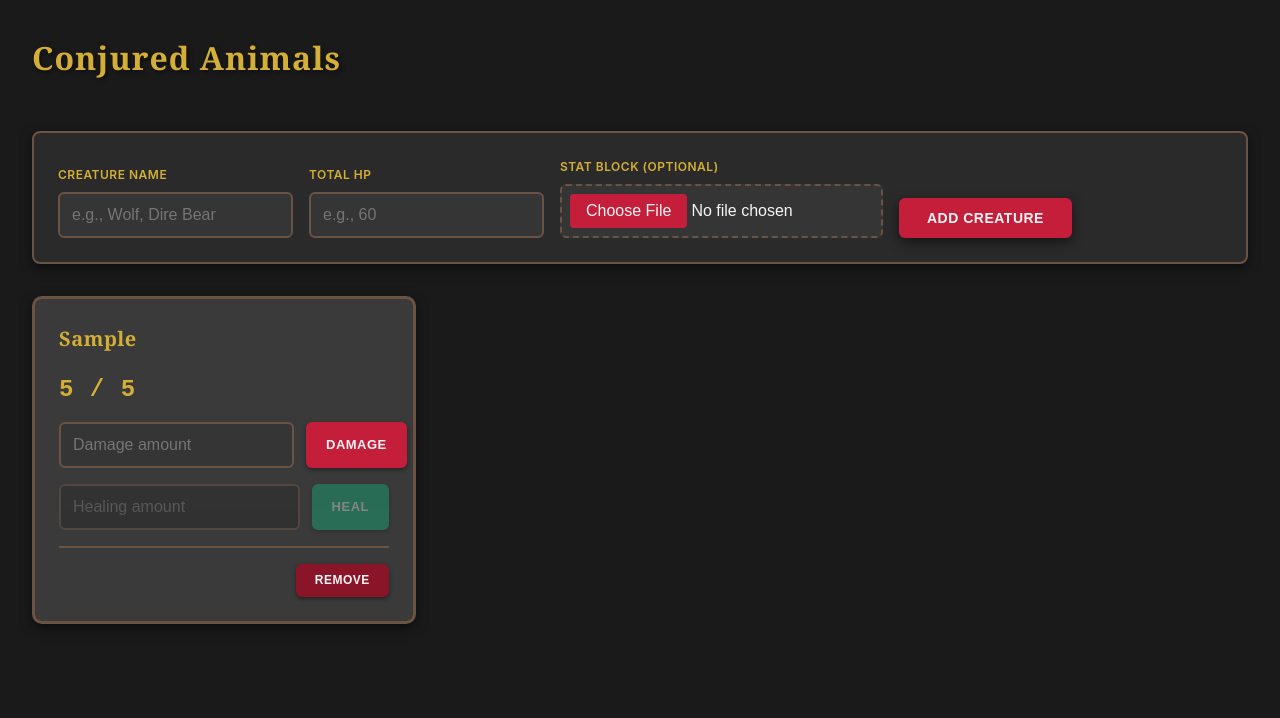
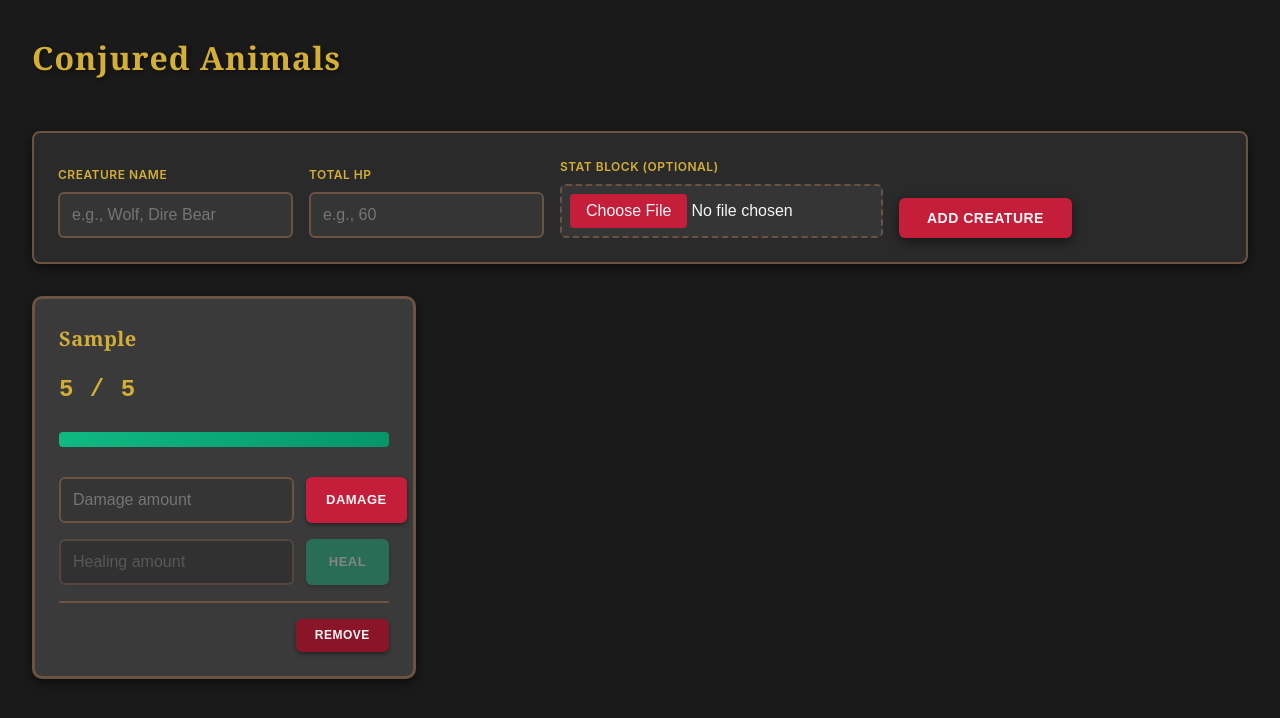
Before and after one commit to brendaliu2/dnd-stats, a React (Vite) app in the folder dnd-stats/: page / in a window 1280 px wide. Both pictures are taken after typing "Sample", "5" into the empty fields and a click on the button "ADD CREATURE". Shown: the top 718 px of the page. Built offline with nearby package versions, Linux system fonts and the light colour scheme.

Commit message:
fix hp interactive bar and heal damage button size

```diff
--- a/dnd-stats/src/components/AnimalCard.tsx
+++ b/dnd-stats/src/components/AnimalCard.tsx
@@ -44,12 +44,10 @@ export default function AnimalCard({
             {animal.currentHp} / {animal.maxHp}
           </div>
 
-          <div className="hp-bar">
-            <div
-              className={`hp-fill ${isDead ? 'dead' : ''}`}
-              style={{ width: `${Math.max(0, hpPercent)}%` }}
-            />
-          </div>
+          <div
+            className={`hp-bar ${isDead ? 'dead' : ''}`}
+            style={{ width: `${Math.max(0, hpPercent)}%` }}
+          />
 
           <div className="damage-section">
             <input
--- a/dnd-stats/src/styles/AnimalCard.css
+++ b/dnd-stats/src/styles/AnimalCard.css
@@ -44,7 +44,7 @@
 
 /* Image hover overlay */
 .card-image-section::after {
-  content: '🔍 Click to enlarge';
+  /* content: '🔍 Click to enlarge'; */
   position: absolute;
   bottom: 0;
   left: 0;
@@ -130,7 +130,7 @@
 }
 
 .hp-bar {
-  height: 100%;
+  height: 15px;
   background: linear-gradient(90deg, var(--accent-green), #059669);
   border-radius: 4px;
   transition: width 0.3s ease;
@@ -138,6 +138,8 @@
   align-items: center;
   justify-content: flex-end;
   padding-right: 0.5rem;
+  margin-top: 10px;
+  margin-bottom: 30px;
 }
 
 .hp-bar.low {
@@ -205,6 +207,7 @@
   transition: all 0.2s;
   white-space: nowrap;
   box-shadow: var(--shadow-sm);
+  width: 30rem;
 }
 
 .btn-apply {
```
